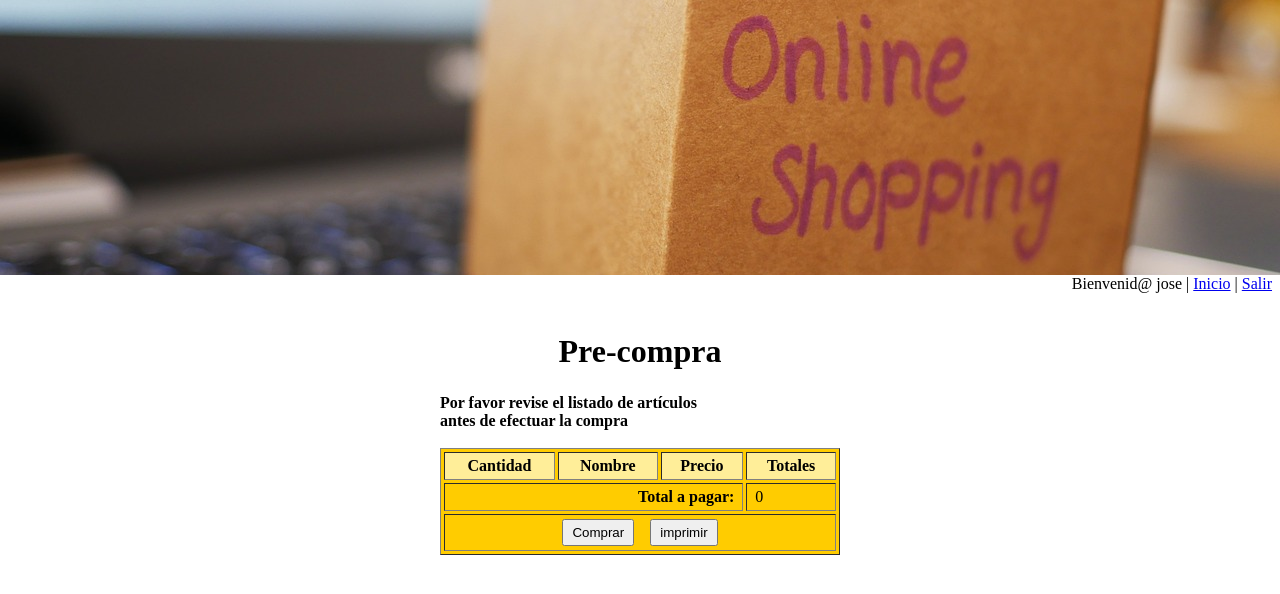
After one commit to aristides1000/php3-uneweb-online-moodle, a PHP site: page /precompra.php in a window 1280 px wide. The commit adds this page. Shown: the top 594 px of the page. Run offline with PHP 8.4, Linux system fonts and the light colour scheme; a user stored in the database is signed in; data that the repository does not hold is empty.

Commit message:
Feat: Finish tema 12 and all project of php 3

```diff
--- /dev/null
+++ b/cierre.php
@@ -0,0 +1,5 @@
+<?php
+  @session_start();
+  session_destroy();
+  header("Location: index.php");
+?>
--- /dev/null
+++ b/precompra.php
@@ -0,0 +1,67 @@
+<?php
+session_start();
+include 'link.php';
+include 'cabecera.php';
+/*Buscar las existencias de los productos que tienen existencia
+$sql ="select p.id_producto,p.nombre,p.precio from producto as p, carrito as c where c.id_usuario='$_SESSION[id_usuario]' and p.cantidad >0 and p.id_producto = c.id_producto";
+$query = mysqli_query($link,$sql);*/
+?>
+<html>
+<head>
+  <meta http-equiv="Content-Type" content="text/html; charset=iso-8859-1">
+  <title>PHP3 - CARRITO DE COMPRA</title>
+  <link href="stl.css" rel="stylesheet" type="text/css">
+</head>
+<body>
+  <div class="dcont">
+    <p align="right">
+      <?php echo 'Bienvenid@ ' . $_SESSION['nombre']; ?> | <a href="index.php">Inicio</a> | <a href="cierre.php">Salir</a>&nbsp;&nbsp;</p>
+  </div>
+  <div class="content-center">
+    <form method="post" action="validacion.php">
+      <input type="hidden" name="numprod" value="<?php echo $_POST['numprod']; ?>">
+      <input type="hidden" name="val" value="6">
+      <h1>Pre-compra</h1>
+      <b class="red">Por favor revise el listado de artículos<br>antes de efectuar la compra</b><br><br>
+      <table width="400" border="1" cellspacing="3" cellpadding="3" align="center" bgcolor="#ffcc00">
+        <tr bgcolor="#ffcc00">
+          <td align="center" bgcolor="#ffee99"><b>Cantidad</b></td>
+          <td align="center" bgcolor="#ffee99"><b>Nombre</b></td>
+          <td align="center" bgcolor="#ffee99"><b>Precio</b></td>
+          <td align="center" bgcolor="#ffee99"><b>Totales</b></td>
+        </tr>
+        <?php
+        $todo = 0;
+        $sql = "select c.id_carrito,p.nombre,c.cantidad,p.precio,c.id_producto from carrito as c,producto as p
+                where c.id_usuario='$_SESSION[id_usuario]' and c.id_producto=p.id_producto";
+        $result = mysqli_query($link, $sql);
+        $a = 0;
+        while ($vec = mysqli_fetch_array($result)) { ?>
+          <tr bgcolor="#ffffff">
+            <td><?php print $vec[2]; ?></td>
+            <td><?php print $vec[1]; ?></td>
+            <td><?php print $vec[3]; ?></td>
+            <td><?php print $total = $vec[2] * $vec[3]; ?></td>
+          </tr> <?php $todo = $todo + $total;
+                $a++;
+              }
+                ?>
+        <tr>
+          <td colspan="3" align="right">
+            <b>Total a pagar: </b></td>
+          <td><?php print $todo; ?></td>
+        </tr>
+        <tr>
+          <td colspan="4" align="center" bgcolor="#ffcc00">
+            <input type="submit" value="Comprar">&nbsp;&nbsp;&nbsp;
+            <input name="pago" id="pago" type="button" onclick="print()" value="imprimir" />
+            <input type="hidden" name="total1" value="<?php print $todo; ?>">
+            <input type="hidden" name="cant" value="<?php print $cant; ?>">
+            <input type="hidden" name="pro" value="<?php print $pro; ?>">
+            <input type="hidden" name="a" value="<?php print $a; ?>">
+          </td>
+        </tr>
+      </table>
+    </form>
+  </div>
+</html>
```
Also changed, not shown: validacion.php (+29 -3 lines).
